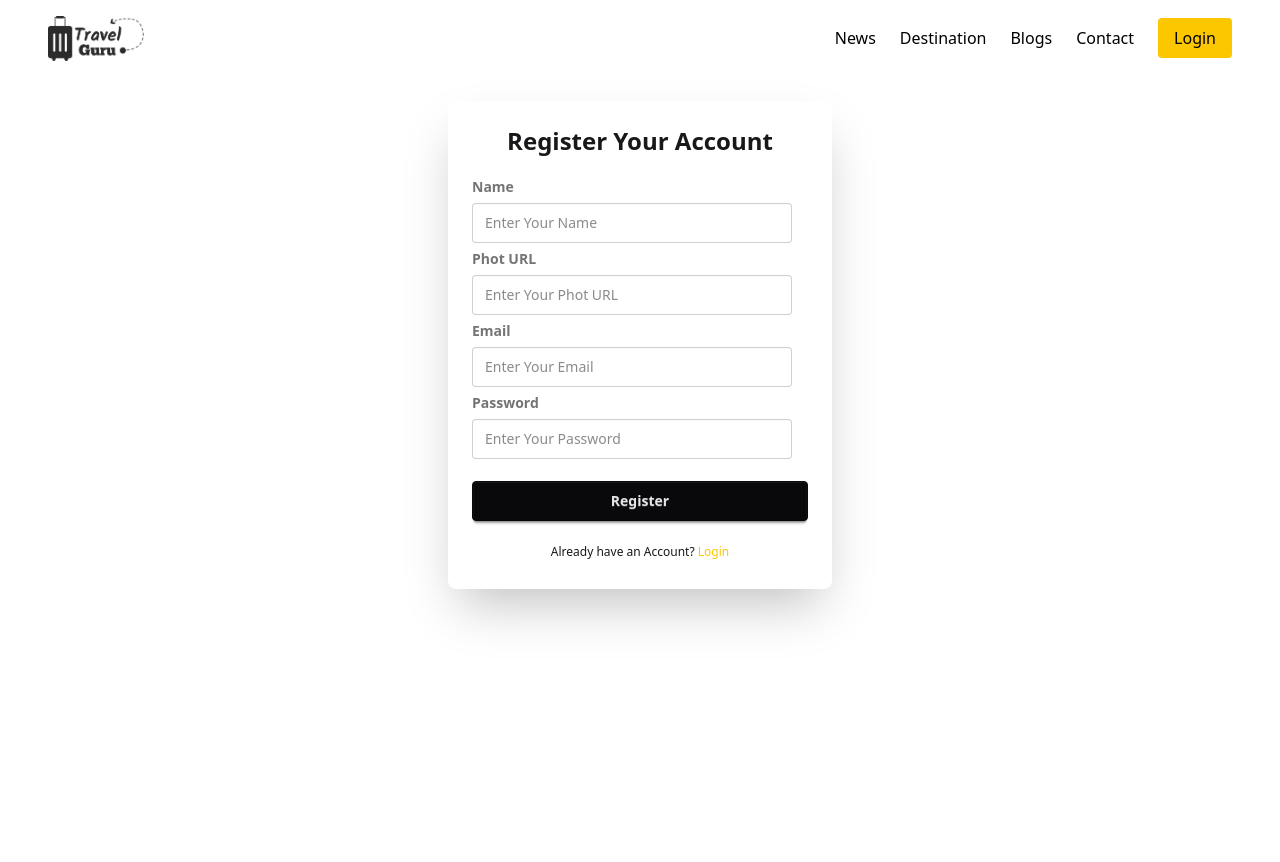
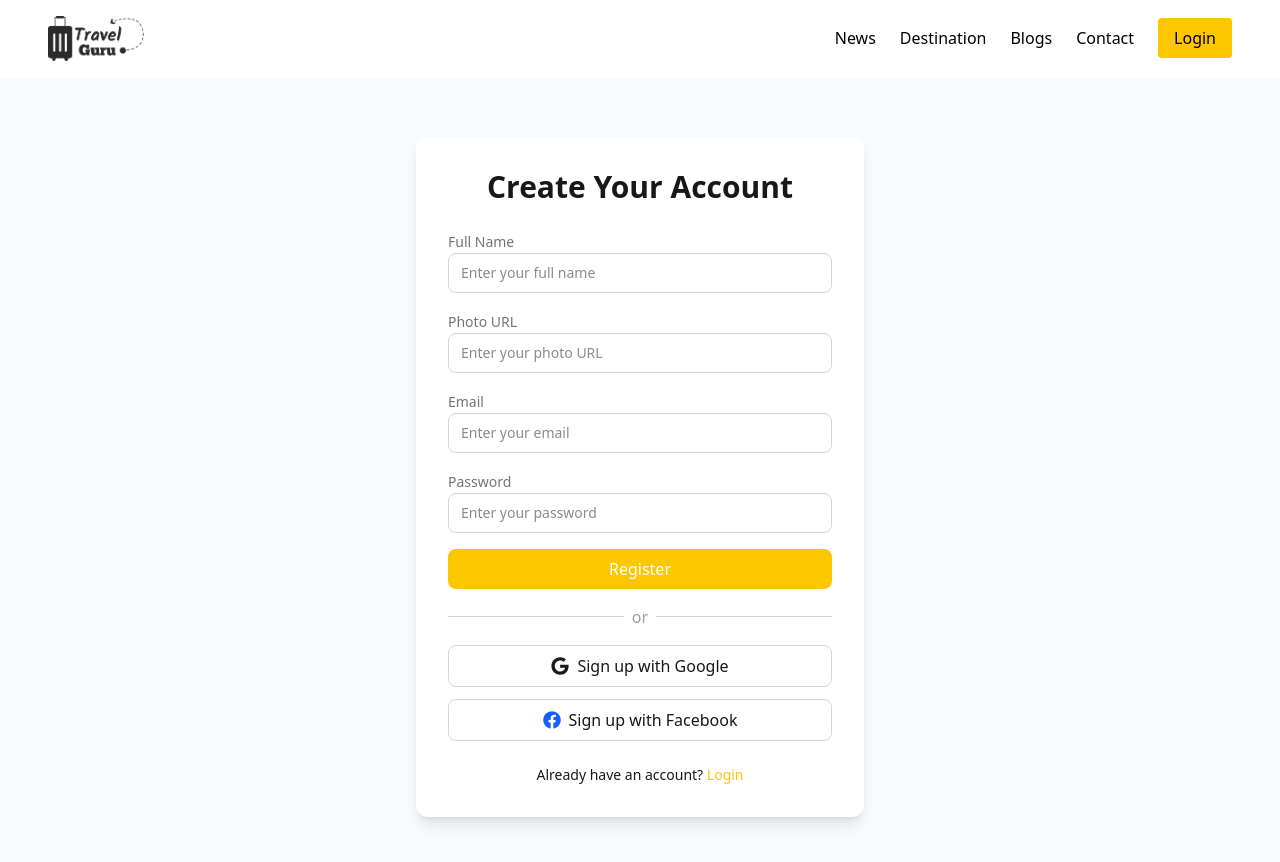
Before and after one commit to tasninanika/Travel-Sphere, a React (Vite) app: page /register in a window 1280 px wide. Shown: the top 862 px of the page. Before the commit the page ends 800 px from the top, so only its background shows below. Built offline with nearby package versions, Linux system fonts and the light colour scheme; no server answers.

Commit message:
apply style on register

```diff
--- a/src/pages/register/Register.jsx
+++ b/src/pages/register/Register.jsx
@@ -1,10 +1,20 @@
-import { use } from "react";
-import { Link, useNavigate } from "react-router";
+import { useState, useContext } from "react";
+import { Link, useNavigate } from "react-router-dom";
 import { FirebaseAuthContext } from "../../provider/FirebaseAuthContext";
+import Button from "../../components/Button";
+import { FaGoogle, FaFacebook } from "react-icons/fa";
 
 const Register = () => {
-  const { createUser, setUser, updateUser } = use(FirebaseAuthContext);
+  const {
+    createUser,
+    setUser,
+    updateUser,
+    createUserWithGoogle,
+    createUserWithFacebook,
+  } = useContext(FirebaseAuthContext);
   const navigate = useNavigate();
+  const [error, setError] = useState("");
+
   const handleRegister = (e) => {
     e.preventDefault();
     const form = e.target;
@@ -12,6 +22,7 @@
     const photo = form.photo.value;
     const email = form.email.value;
     const password = form.password.value;
+
     createUser(email, password)
       .then((userCredential) => {
         const currentUser = userCredential.user;
@@ -20,71 +31,126 @@
             setUser({ ...currentUser, displayName: name, photoURL: photo });
             navigate("/");
           })
-          .catch((error) => {
-            console.log(error);
+          .catch((err) => {
+            console.log(err);
             setUser(currentUser);
           });
       })
-      .catch((error) => {
-        const errorCode = error.code;
-        const errorMessage = error.message;
-        console.log(errorCode, errorMessage);
-      });
+      .catch((err) => setError(err.message));
   };
+
+  const handleGoogleLogin = () => {
+    createUserWithGoogle()
+      .then((result) => {
+        setUser(result);
+        navigate("/");
+      })
+      .catch((err) => console.log(err));
+  };
+
+  const handleFacebookLogin = () => {
+    createUserWithFacebook()
+      .then((result) => {
+        setUser(result);
+        navigate("/");
+      })
+      .catch((err) => console.log(err));
+  };
+
   return (
-    <div className="mt-6 card mx-auto bg-base-100 w-full max-w-sm shrink-0 shadow-2xl">
-      <div className="card-body">
-        <h3 className="text-center font-semibold text-xl md:text-2xl">
-          Register Your Account
+    <div className="min-h-screen flex items-center justify-center bg-gray-50 px-4">
+      <div className="w-full max-w-md bg-white rounded-xl shadow-lg p-8">
+        <h3 className="text-2xl md:text-3xl font-semibold text-center mb-6">
+          Create Your Account
         </h3>
-        <form onSubmit={handleRegister} className="fieldset mt-2">
-          {/* Name  */}
-          <label className="label font-semibold text-sm">Name</label>
+
+        <form onSubmit={handleRegister} className="space-y-4">
+          <div>
+            <label className="label font-medium text-sm">Full Name</label>
             <input
               name="name"
               type="text"
-            className="input focus:outline-none focus:shadow-outline focus:border-2"
-            placeholder="Enter Your Name"
+              placeholder="Enter your full name"
+              className="input w-full border border-gray-300 rounded-lg px-3 py-2 focus:outline-none focus:ring-2 focus:ring-yellow-400"
               required
             />
-          {/* Photo url  */}
-          <label className="label font-semibold text-sm">Phot URL</label>
+          </div>
+
+          <div>
+            <label className="label font-medium text-sm">Photo URL</label>
             <input
               name="photo"
               type="text"
-            className="input focus:outline-none focus:shadow-outline focus:border-2"
-            placeholder="Enter Your Phot URL"
+              placeholder="Enter your photo URL"
+              className="input w-full border border-gray-300 rounded-lg px-3 py-2 focus:outline-none focus:ring-2 focus:ring-yellow-400"
               required
             />
-          {/* email  */}
-          <label className="label font-semibold text-sm">Email</label>
+          </div>
+
+          <div>
+            <label className="label font-medium text-sm">Email</label>
             <input
               name="email"
               type="email"
-            className="input focus:outline-none focus:shadow-outline focus:border-2"
-            placeholder="Enter Your Email"
+              placeholder="Enter your email"
+              className="input w-full border border-gray-300 rounded-lg px-3 py-2 focus:outline-none focus:ring-2 focus:ring-yellow-400"
               required
             />
-          {/* password  */}
-          <label className="label font-semibold text-sm">Password</label>
+          </div>
+
+          <div>
+            <label className="label font-medium text-sm">Password</label>
             <input
               name="password"
               type="password"
-            className="input focus:outline-none focus:shadow-outline focus:border-2"
-            placeholder="Enter Your Password"
+              placeholder="Enter your password"
+              className="input w-full border border-gray-300 rounded-lg px-3 py-2 focus:outline-none focus:ring-2 focus:ring-yellow-400"
               required
             />
-          <button type="submit" className="btn btn-neutral mt-4">
-            Register
+          </div>
+
+          {error && <p className="text-red-500 text-sm">{error}</p>}
+
+          <Button
+            type="submit"
+            label="Register"
+            className="w-full bg-yellow-400 hover:bg-yellow-500 text-white font-medium py-2 rounded-lg transition"
+          />
+        </form>
+
+        <div className="flex items-center my-4">
+          <hr className="flex-1 border-gray-300" />
+          <span className="px-2 text-gray-400">or</span>
+          <hr className="flex-1 border-gray-300" />
+        </div>
+
+        <div className="flex flex-col gap-3">
+          <button
+            onClick={handleGoogleLogin}
+            className="flex items-center justify-center w-full border border-gray-300 rounded-lg py-2 hover:bg-gray-100 transition gap-2"
+          >
+            <FaGoogle className="text-lg" />
+            Sign up with Google
           </button>
-          <p className="text-center mt-4">
-            Already have an Account?{" "}
-            <Link to="/login" className="link link-hover text-yellow-400">
-              {" "}
+
+          <button
+            onClick={handleFacebookLogin}
+            className="flex items-center justify-center w-full border border-gray-300 rounded-lg py-2 hover:bg-gray-100 transition gap-2"
+          >
+            <FaFacebook className="text-blue-600 text-lg" />
+            Sign up with Facebook
+          </button>
+        </div>
+
+        <p className="text-center text-sm mt-6">
+          Already have an account?{" "}
+          <Link
+            to="/login"
+            className="text-yellow-400 font-medium hover:underline"
+          >
             Login
-            </Link>{" "}
+          </Link>
         </p>
-        </form>
       </div>
     </div>
   );
```
Lines whose indentation alone changed are shown as unchanged.
